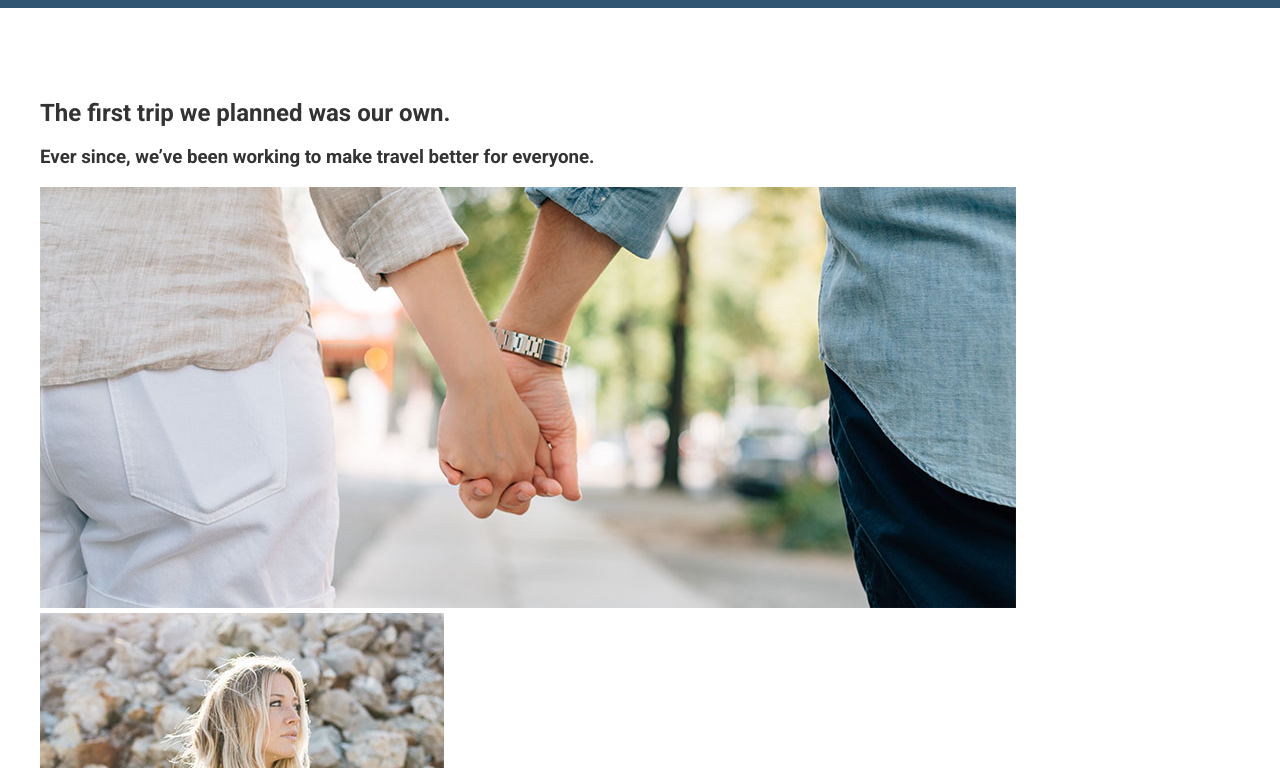
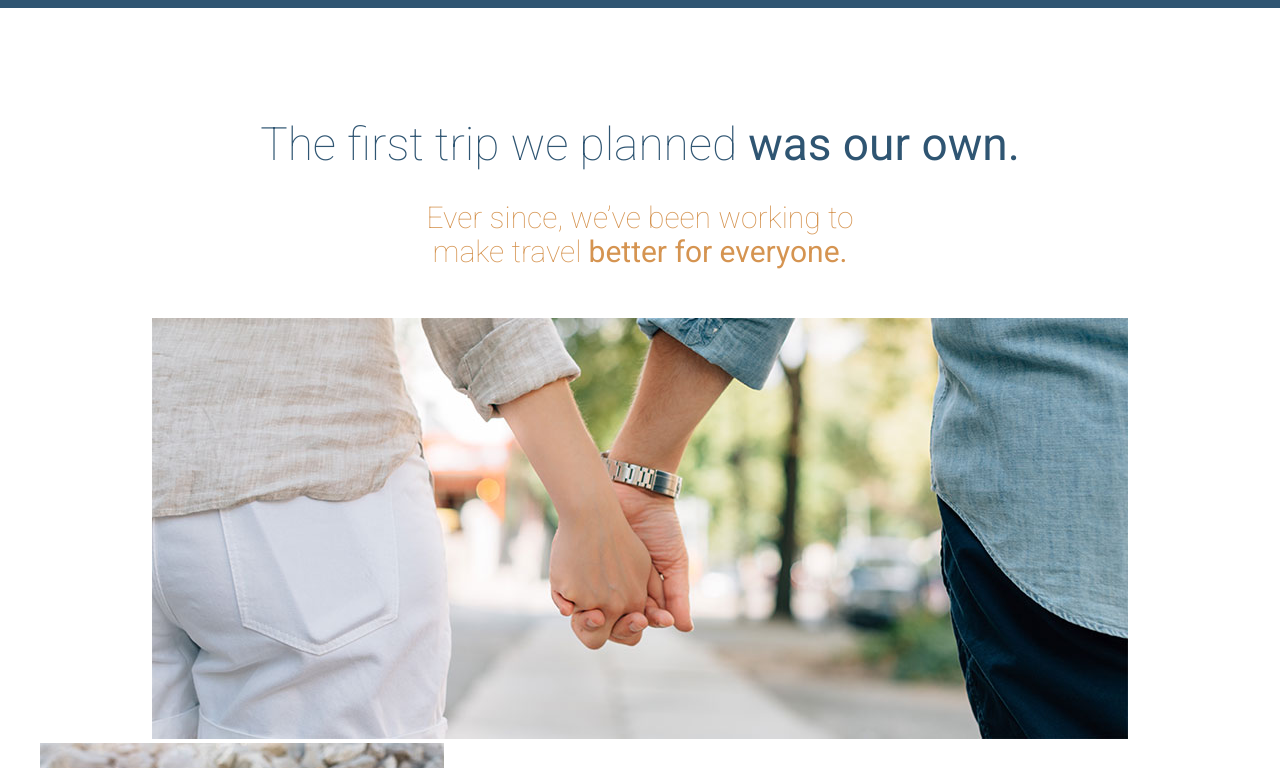
Before and after one commit to Anesti22/Git, a website: page app/index.html in a window 1280 px wide. Shown: the part 772-1540 px from the top of the page. Drawn offline with Linux system fonts and the light colour scheme.

Commit message:
Update Headline Block

```diff
--- /dev/null
+++ b/app/assets/styles/modules/_headline.css
@@ -0,0 +1,43 @@
+.headline {
+    font-weight: 300;
+    font-size: 1.9rem;
+    color: $mainBlue;
+
+    @mixin atSmall {
+        font-size: 2.875rem;
+    }
+
+
+    &--centered {
+        text-align: center;
+    }
+
+    &--orange {
+        color: $mainOrange;
+    }
+
+    &--small {
+        font-size: 1.2rem;
+
+        @mixin atSmall {
+            font-size: 1.875rem;
+
+        }
+    }
+
+    &--narrow {
+        max-width: 31.25rem;
+        margin-left: auto;
+        margin-right: auto;
+    }
+    &--light {
+        font-weight: 100;
+    }
+    &--b-margin-small {
+        margin-bottom: .5em;
+    }
+
+    &--b-margin-large {
+        margin-bottom: 1.6em;
+    }
+}
--- a/app/assets/styles/modules/_page-section.css
+++ b/app/assets/styles/modules/_page-section.css
@@ -1,5 +1,9 @@
 .page-section {
-    padding: 4.5rem 0;
+    padding: 1.2rem 0;
+
+    @mixin atMedium {
+        padding: 4.5rem 0;
+    }
 
     &--blue {
         background-color: $mainBlue;
--- a/app/assets/styles/modules/_wrapper.css
+++ b/app/assets/styles/modules/_wrapper.css
@@ -4,4 +4,13 @@
     max-width: 1200px;
     margin-left: auto;
     margin-right: auto;
+
+    &--medium {
+        max-width: 976px;
+    }
+
+    .wrapper {
+        padding-left: 0;
+        padding-right: 0;
+    }
 }
--- a/app/assets/styles/styles.css
+++ b/app/assets/styles/styles.css
@@ -6,3 +6,4 @@
 @import 'modules/_btn';
 @import 'modules/_wrapper';
 @import 'modules/_page-section';
+@import 'modules/_headline';
--- a/app/index.html
+++ b/app/index.html
@@ -41,11 +41,13 @@
 
   <div id="our-beginning" class="page-section">
     <div class="wrapper">
-        <h2>The first trip we planned was our own.</h2>
-        <h3>Ever since, we&rsquo;ve been working to make travel better for everyone.</h3>
-        <img src="assets/images/first-trip.jpg" alt="Couple walking down a street.">
+        <h2 class="headline headline--centered headline--light headline--b-margin-small">The first trip we planned <strong>was our own.</strong></h2>
+        <h3 class="headline headline--centered headline--orange headline--small headline--narrow headline--light headline--b-margin-large">Ever since, we&rsquo;ve been working to make travel <strong>better for everyone.</strong></h3>
+        <div class="wrapper wrapper--medium">
+            <img src="assets/images/first-trip.jpg" alt="Couple walking down a street.">
+        </div>
         <img src="assets/images/our-start.jpg" alt="Our founder, Jane Doe">
-        <h2>Here&rsquo;s how we got started&hellip;</h2>
+        <h2 class="headline headline--centered">Here&rsquo;s how we got started&hellip;</h2>
         <p>Lorem ipsum dolor sit amet, consectetur adipisicing elit, sed do eiusmod tempor incididunt ut labore et dolore magna aliqua. Ut enim ad minim veniam, <a href="#">quis nostrud exercitation</a> ullamco laboris nisi ut aliquip ex ea commodo consequat. Duis aute irure dolor in reprehenderit in voluptate velit esse cillum dolore eu fugiat nulla pariatur. Excepteur sint occaecat cupidatat non proident, sunt in culpa qui officia deserunt mollit anim id est laborum.</p>
         <p>Duis aute irure dolor in <strong>reprehenderit in</strong> voluptate velit esse cillum dolore eu fugiat nulla pariatur. Excepteur sint occaecat cupidatat non proident, sunt in culpa qui officia deserunt mollit anim id est laborum. Lorem ipsum dolor sit amet, consectetur adipisicing elit, sed do eiusmod tempor incididunt ut labore et dolore magna aliqua.</p>
         <p>Duis aute irure dolor in reprehenderit in voluptate velit esse cillum dolore eu fugiat nulla pariatur. Excepteur sint occaecat cupidatat non proident, sunt in culpa qui officia deserunt mollit anim id est laborum velit esse cillum <strong>dolore eu fugiat.</strong></p>
--- a/app/temp/styles/styles.css
+++ b/app/temp/styles/styles.css
@@ -530,10 +530,76 @@ img {
     margin-right: auto;
 }
 
+.wrapper--medium {
+        max-width: 976px;
+    }
+
+.wrapper .wrapper {
+        padding-left: 0;
+        padding-right: 0;
+    }
+
 .page-section {
-    padding: 4.5rem 0;
+    padding: 1.2rem 0;
 }
+
+@media (min-width: 800px) {
+
+.page-section {
+        padding: 4.5rem 0
+}
+    }
 
 .page-section--blue {
         background-color: #2f5572;
     }
+
+.headline {
+    font-weight: 300;
+    font-size: 1.9rem;
+    color: #2f5572;
+}
+
+@media (min-width: 530px) {
+
+.headline {
+        font-size: 2.875rem
+}
+    }
+
+.headline--centered {
+        text-align: center;
+    }
+
+.headline--orange {
+        color: #d59451;
+    }
+
+.headline--small {
+        font-size: 1.2rem;
+    }
+
+@media (min-width: 530px) {
+
+.headline--small {
+            font-size: 1.875rem
+    }
+    }
+
+.headline--narrow {
+        max-width: 31.25rem;
+        margin-left: auto;
+        margin-right: auto;
+    }
+
+.headline--light {
+        font-weight: 100;
+    }
+
+.headline--b-margin-small {
+        margin-bottom: .5em;
+    }
+
+.headline--b-margin-large {
+        margin-bottom: 1.6em;
+    }
```
